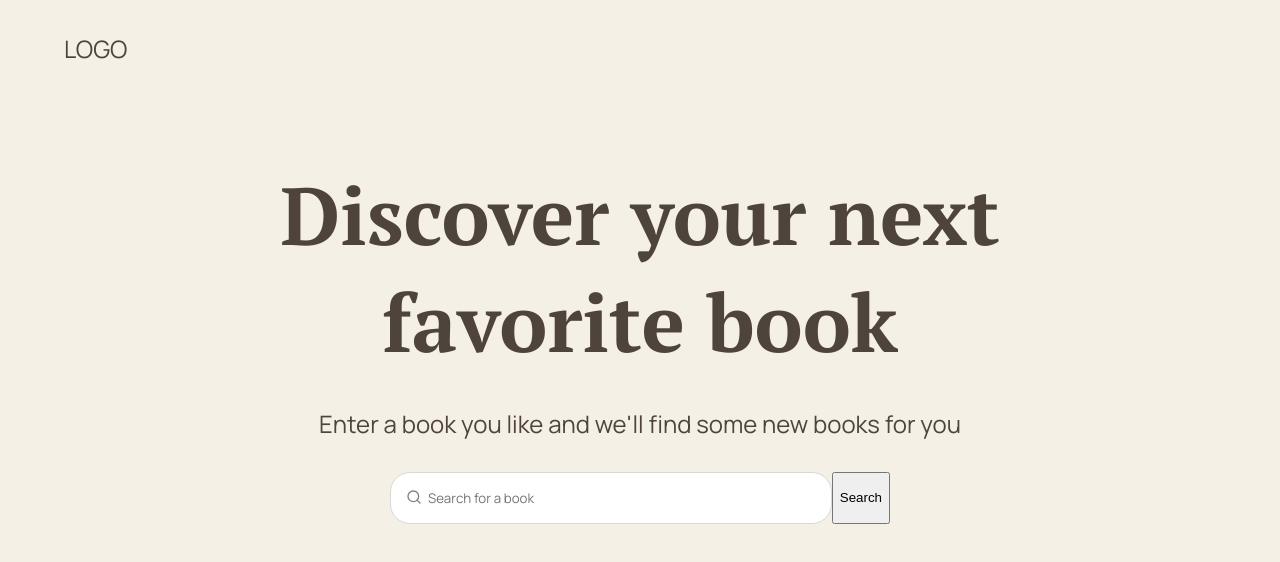
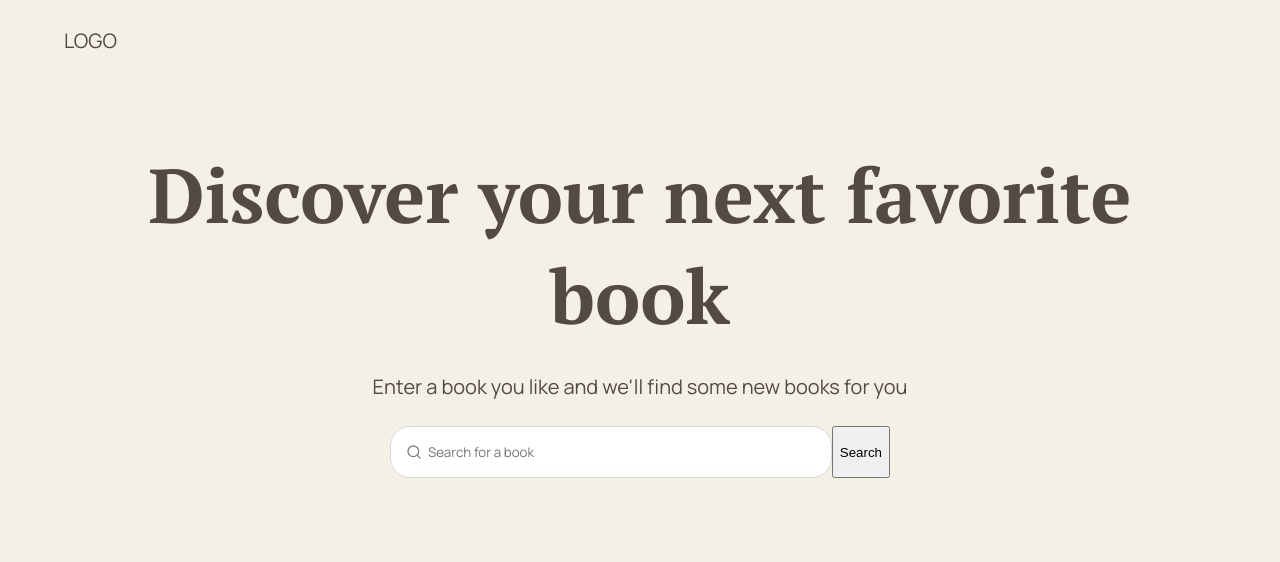
Before and after one commit to itannady/bookworm, a React (Create React App) app in the folder client/: page / in a window 1280 px wide. Shown: the top 562 px of the page. Built offline with nearby package versions, Linux system fonts and the light colour scheme.

Commit message:
style: update font size

```diff
--- a/client/src/App.css
+++ b/client/src/App.css
@@ -3,7 +3,7 @@
 
 /* Colors */
 :root {
-  --black: #4f443b;
+  --black: #534a41;
   --ecru: #f4f0e6;
   --blue: #b9cdd2;
   --brown: #ba885c;
@@ -25,21 +25,21 @@ h3 {
 }
 
 h1 {
-  font-size: 5.063rem; /* 81px */
+  font-size: 4.768rem;
 }
 
 h2 {
-  font-size: 3.375rem; /* 54px */
+  font-size: 3.815rem;
 }
 
 h3 {
-  font-size: 2.25rem; /* 36px */
+  font-size: 3.052rem;
 }
 
 h4 {
   font-family: "Manrope", sans-serif;
   font-weight: 400;
-  font-size: 1.5rem; /* 24px */
+  font-size: 1.25rem;
   color: var(--black);
 }
 
```
